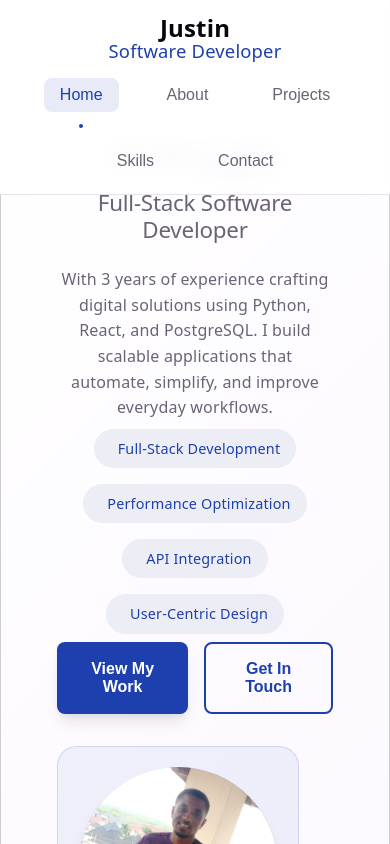
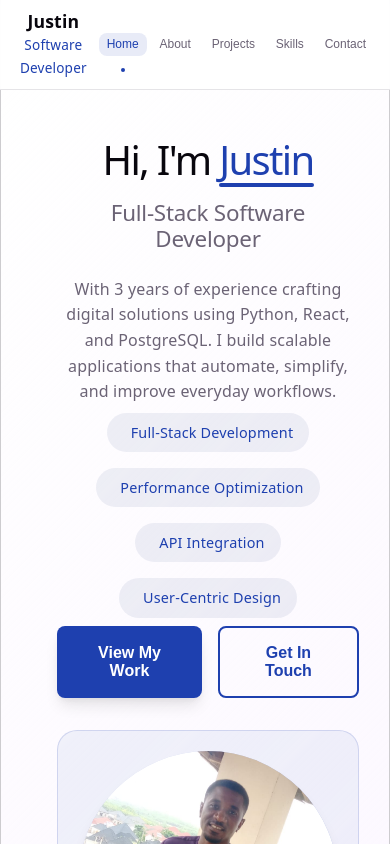
Before and after one commit to justchuks23/Justchks-git, a React (Vite) app: page / in a window 390 px wide. Shown: the top 844 px of the page. Built offline with nearby package versions, Linux system fonts and the light colour scheme.

Commit message:
validate email connection

```diff
--- a/src/App.css
+++ b/src/App.css
@@ -903,34 +903,36 @@ html, body {
 
 @media (max-width: 768px) {
   .navbar {
-    padding: 1rem;
-    flex-direction: column;
-    gap: 1rem;
+    padding: 0.6rem 1rem;
+    flex-direction: row;        /* keep brand and links on same row */
+    flex-wrap: wrap;
+    gap: 0.5rem;
+  }
+
+  .nav-brand {
+    flex: 1;
+  }
+
+  .brand-text {
+    font-size: 1.1rem;
+  }
+
+  .brand-subtitle {
+    font-size: 0.85rem;
   }
 
   .nav-links {
+    display: flex;
     flex-wrap: wrap;
-    justify-content: center;
+    gap: 0.3rem;
+    justify-content: flex-end;
   }
 
-  .Home-title {
-    font-size: 2rem;
-  }
-
-  .section-header h2 {
-    font-size: 2rem;
-  }
-
-  .profile-placeholder {
-    width: 200px;
-    height: 200px;
-  }
-
-  .profile-icon {
-    font-size: 5rem;
+  .nav-link {
+    font-size: 0.75rem;
+    padding: 0.3rem 0.5rem;
   }
 }
-
 .about-quote {
   background: linear-gradient(135deg, rgba(30, 64, 175, 0.05), rgba(255, 255, 255, 0.95));
   border-left: 4px solid var(--accent);
```
